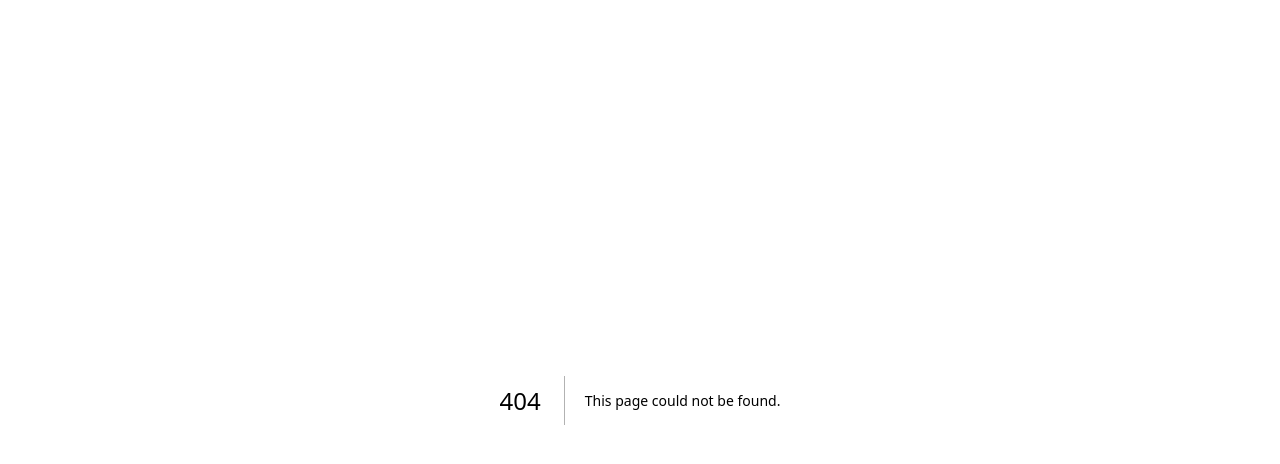
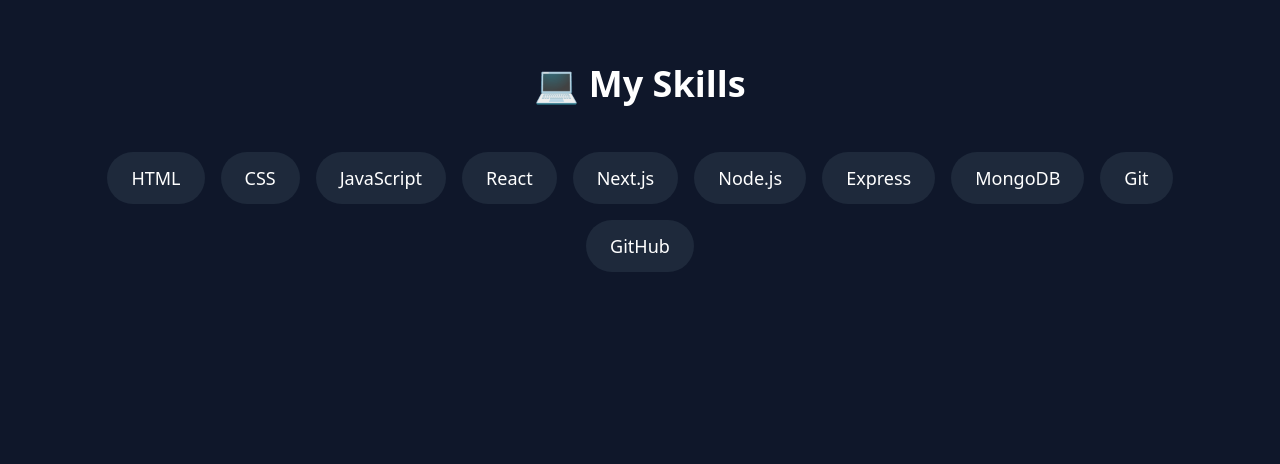
Before and after one commit to adityasharma0011/port, a Next.js app: page /skillss in a window 1280 px wide. Before the commit this address had no page. Shown: the top 464 px of the page. Built offline with nearby package versions, Linux system fonts and the light colour scheme.

Commit message:
Add Skills component to display skill set

```diff
--- /dev/null
+++ b/pages/skillss.js
@@ -0,0 +1,36 @@
+export default function Skills() {
+  const skills = [
+    "HTML",
+    "CSS",
+    "JavaScript",
+    "React",
+    "Next.js",
+    "Node.js",
+    "Express",
+    "MongoDB",
+    "Git",
+    "GitHub",
+  ];
+
+  return (
+    <section className="min-h-screen bg-slate-900 text-white px-6 md:px-20 py-16">
+
+      <h1 className="text-4xl font-bold text-center mb-12">
+        💻 My Skills
+      </h1>
+
+      <div className="flex flex-wrap justify-center gap-4">
+
+        {skills.map((skill, index) => (
+          <div
+            key={index}
+            className="bg-slate-800 px-6 py-3 rounded-full text-lg hover:bg-sky-400 hover:text-black transition"
+          >
+            {skill}
+          </div>
+        ))}
+
+      </div>
+    </section>
+  );
+}
```
